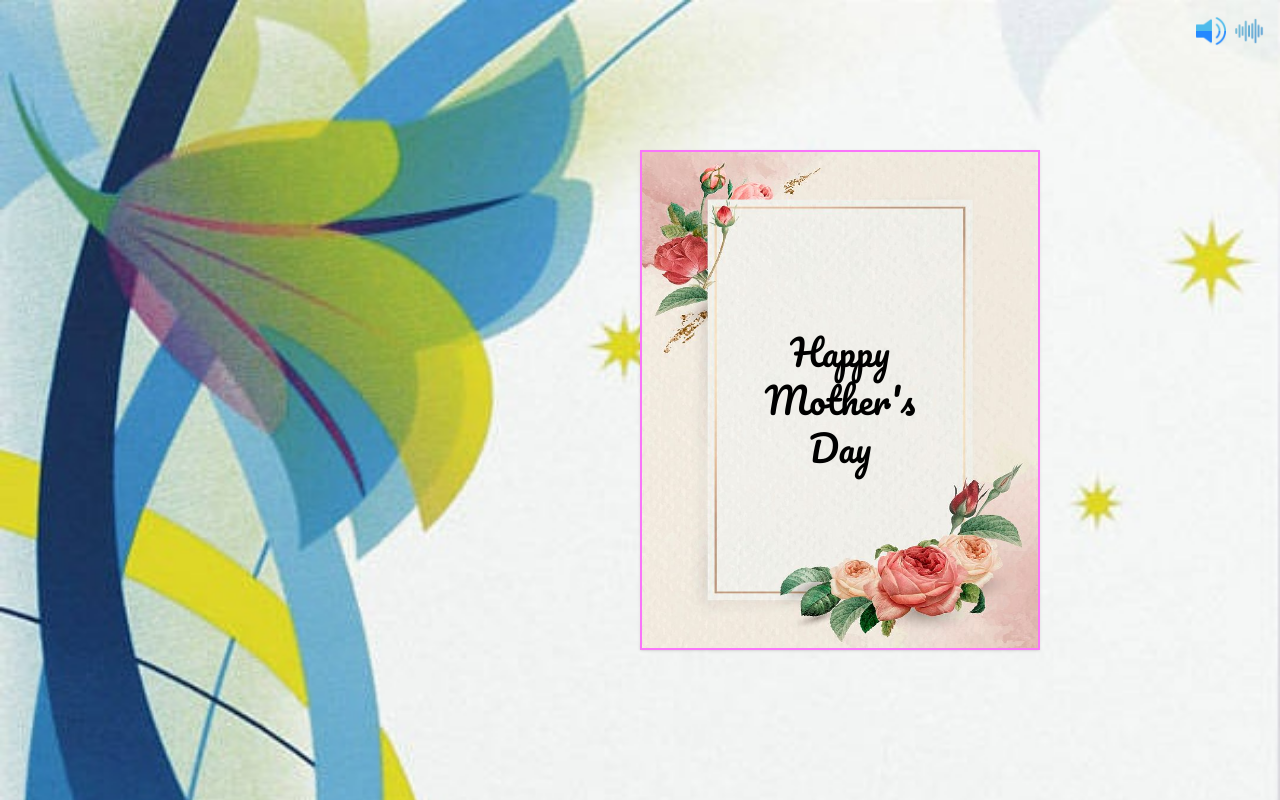
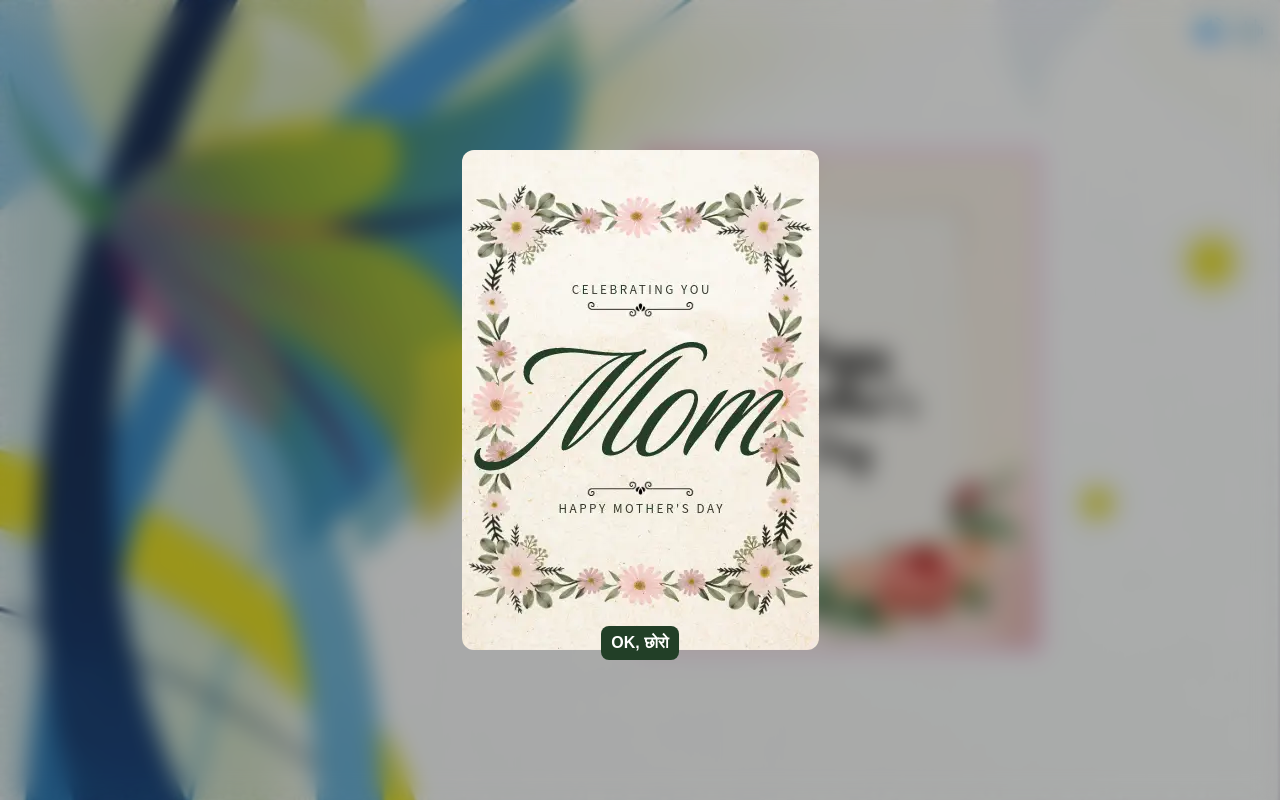
Before and after one commit to Binam001/mothers-day, a plain HTML site: page index.html in a window 1280 px wide. Drawn offline with nearby package versions, Linux system fonts and the light colour scheme; a web font is replaced by a local one.

Commit message:
added an intro image with button, just to trigger an autoplay audio on browser

```diff
--- a/index.html
+++ b/index.html
@@ -12,8 +12,15 @@
 
 <body>
 
+  <div id="introOverlay" class="fixed inset-0 z-50 flex items-center justify-center backdrop-blur-md bg-black/30">
+    <div class="flex justify-center items-center">
+      <img src="images/mothers-day-card-intro.webp" alt="welcome-image" class="relative mb-4 rounded-xl w-[90%] h-[90%] lg:w-full lg:h-full" />
+      <button id="startBtn" class="absolute bottom-28 lg:bottom-[140px] bg-[#223f27] text-white font-semibold rounded-lg" style="padding: 5px 10px;">OK, छोरो</button>
+    </div>
+  </div>
+
   <!-- <button id="pauseBtn" class="fixed top-4 right-4 z-50 bg-[rgb(250_116_250)] text-white px-8 py-3 rounded"> -->
-  <button id="pauseBtn" class="fixed top-4 right-4 z-50 flex items-center gap-2">
+  <button id="pauseBtn" class="fixed top-4 right-4 z-10 flex items-center gap-2">
     <!-- 🔈 Pause -->
     <img src='images/sound-on.png' width='30' height='30'/><img src='images/audio-on.png' alt='Pause' width='30' height='30'>
   </button>
@@ -150,6 +157,14 @@
   : "<img src='images/sound-off.png' width='30' height='30'/><img src='images/audio-off.png' alt='Play' width='30' height='30'>";
     });
   </script>
+  <script>
+    document.getElementById("startBtn").addEventListener("click", () => {
+      const firstAudio = document.getElementById("audio1");
+      if (firstAudio) firstAudio.play();
+
+      document.getElementById("introOverlay").style.display = "none";
+    });
+  </script>
 
 
 
--- a/style.css
+++ b/style.css
@@ -8,6 +8,8 @@
 }
 
 body {
+    /* display: flex;
+    align-items: center; */
     display: grid;
     place-content: center;
     height: 100vh;
```
Also changed, not shown: images/mothers-day-card-intro.webp (added).
